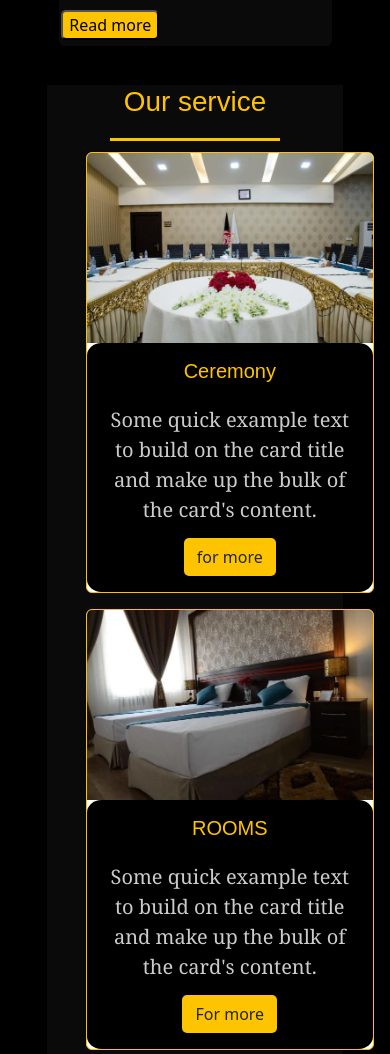
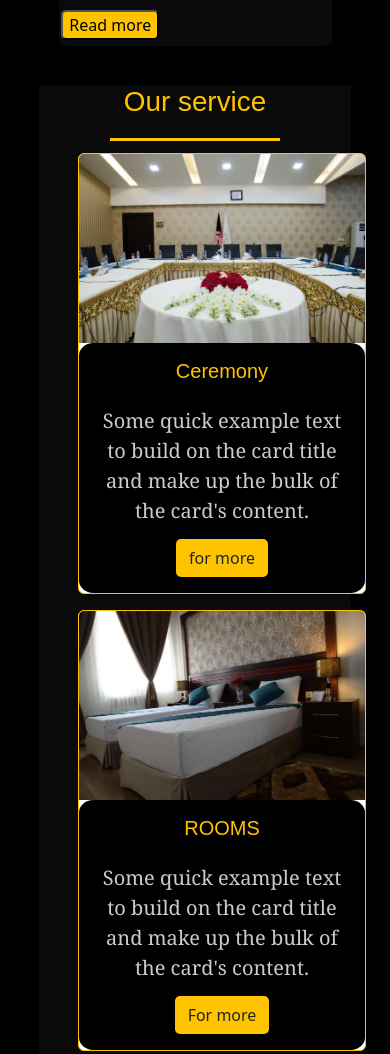
Before and after one commit to Maryamafz/Assignment5, a plain HTML site: page index.html in a window 390 px wide. Shown: the part 1463-2517 px from the top of the page. Drawn offline with nearby package versions, Linux system fonts and the light colour scheme; a web font is replaced by a local one.

Commit message:
style.css

```diff
--- a/style.css
+++ b/style.css
@@ -54,7 +54,7 @@ p {
 }
 @media (max-width:800px) {
   .service{
-    margin: 0px 12%;
+    margin: 0px 10%;
   }
   .section_header{
     text-align: center;
```
